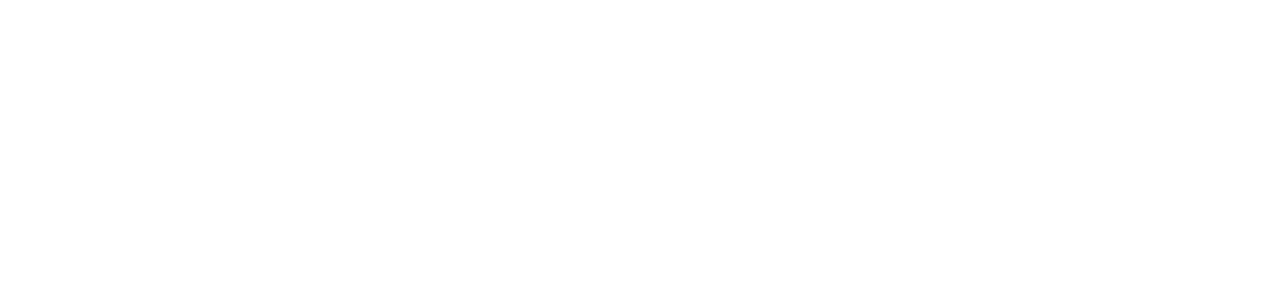
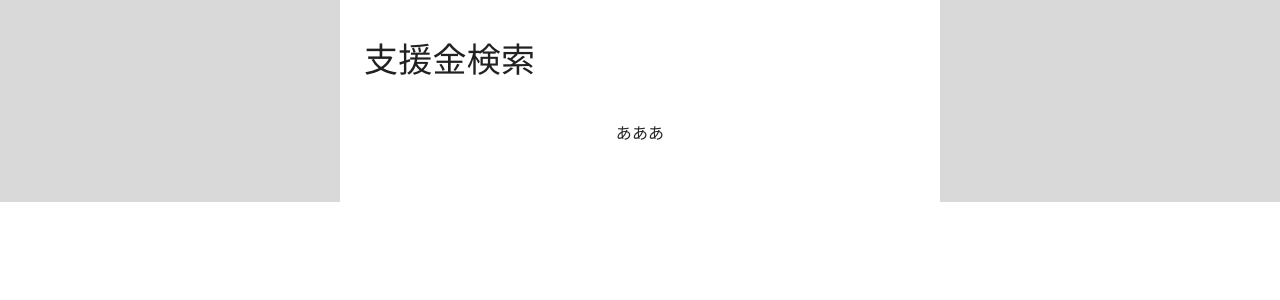
Before and after one commit to STECH-for-My-Shienkin-Navi/My-Shienkin-Navi, a React (Vite) app: page /support-search in a window 1280 px wide. Before the commit this address had no page. Shown: the top 300 px of the page. Built offline with nearby package versions, Linux system fonts and the light colour scheme.

Commit message:
feat: 各ボタンをクリックした時にページ遷移するようにした。

```diff
--- /dev/null
+++ b/src/components/pages/DataTopPage.tsx
@@ -0,0 +1,10 @@
+import { FC } from "react";
+import { MainLayout } from "../layout/MainLayout"
+
+export const DataTopPage: FC = () => {
+    return (
+        <MainLayout title="データ共有">
+            <p>あああ</p>
+        </MainLayout>
+    );
+};
--- /dev/null
+++ b/src/components/pages/SupportSearchPage.tsx
@@ -0,0 +1,10 @@
+import { FC } from "react";
+import { MainLayout } from "../layout/MainLayout"
+
+export const SupportSearchPage: FC = () => {
+    return (
+        <MainLayout title="支援金検索">
+            <p>あああ</p>
+        </MainLayout>
+    );
+};
--- a/src/components/pages/TopPage.tsx
+++ b/src/components/pages/TopPage.tsx
@@ -1,4 +1,5 @@
 import { FC } from 'react';
+import { useNavigate } from 'react-router-dom';
 import { MainLayout } from '../layout/MainLayout';
 import { Card, CardContent, Stack, Typography } from '@mui/material';
 
@@ -11,16 +12,18 @@ const cardStyle = {
 };
 
 export const TopPage: FC = () => {
+  const navigate = useNavigate();
+
   return (
     <MainLayout title="My支援金ナビ">
       <Stack spacing={2}>
-      <Card variant='outlined' style={cardStyle}>
+      <Card variant='outlined' style={cardStyle} onClick={() => navigate("/support-search")}>
         <CardContent>
           <Typography variant='h5'>支援金検索</Typography>
           <Typography variant='body1'>あなたのマイナポータルの情報を用いて、ピッタリの支援金を検索できます。</Typography>
         </CardContent>
       </Card>
-      <Card variant='outlined' style={cardStyle}>
+      <Card variant='outlined' style={cardStyle} onClick={() => navigate("/data-top")}>
         <CardContent>
           <Typography variant='h5'>個人データの共有・受け取り</Typography>
           <Typography variant='body1'>支援金の検索や新生児に、他の方（同世帯）の個人データを一時的に共有・受け取ることができます。</Typography>
--- a/src/routes/Router.tsx
+++ b/src/routes/Router.tsx
@@ -1,12 +1,16 @@
 import { FC } from 'react';
 import { BrowserRouter, Routes, Route } from 'react-router-dom';
 import { TopPage } from '../components/pages/TopPage';
+import { SupportSearchPage } from '../components/pages/SupportSearchPage';
+import { DataTopPage } from '../components/pages/DataTopPage';
 
 export const Router: FC = () => {
   return (
     <BrowserRouter>
       <Routes>
         <Route path={'/'} element={<TopPage />} />
+        <Route path={'/support-search'} element={<SupportSearchPage />} />
+        <Route path={'/data-top'} element={<DataTopPage />} />
       </Routes>
     </BrowserRouter>
   );
```
